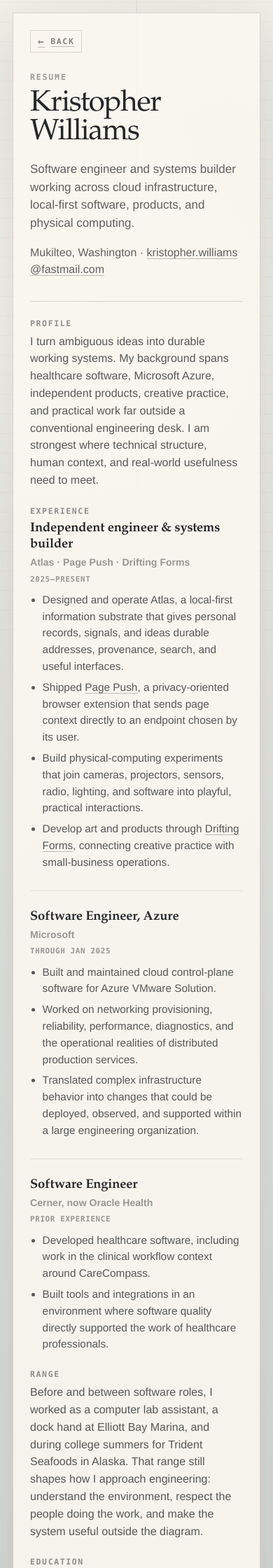
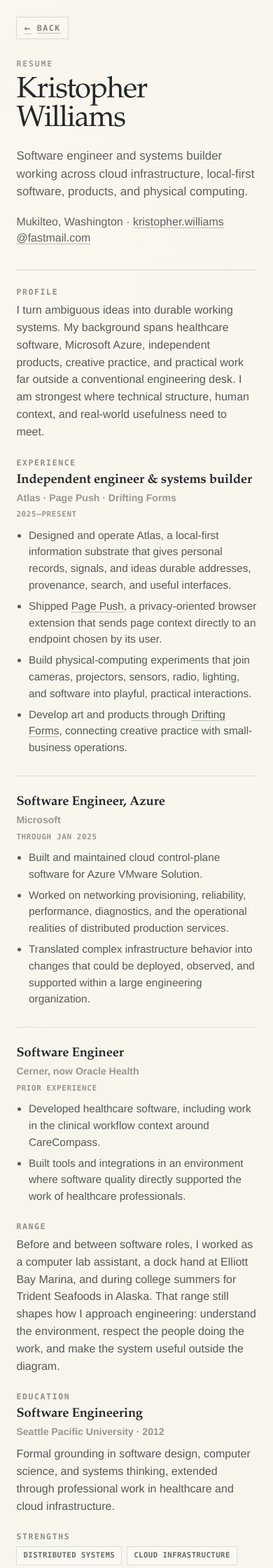
Before and after one commit to krwillxyz/krwillxyz.github.io, a Jekyll site: the page built from resume/index.md, in a window 390 px wide. Shown: the top 2240 px of the page at 70% size. Built offline with Jekyll 4.4.1, drawn with Linux system fonts in a browser that asks for light colours.

Commit message:
Make resume edge-to-edge on mobile

```diff
--- a/_layouts/default.html
+++ b/_layouts/default.html
@@ -600,8 +600,17 @@
       gap: 7px;
     }
 
-    .resume-card {
-      padding: 24px;
+    .resume-page main {
+      display: block;
+      padding: 0;
+    }
+
+    .resume-page .resume-card {
+      min-height: 100vh;
+      padding: 24px clamp(22px, 6vw, 30px) 38px;
+      border: 0;
+      background: rgba(250, 247, 239, 0.94);
+      box-shadow: none;
     }
 
     .resume-role header {
```
